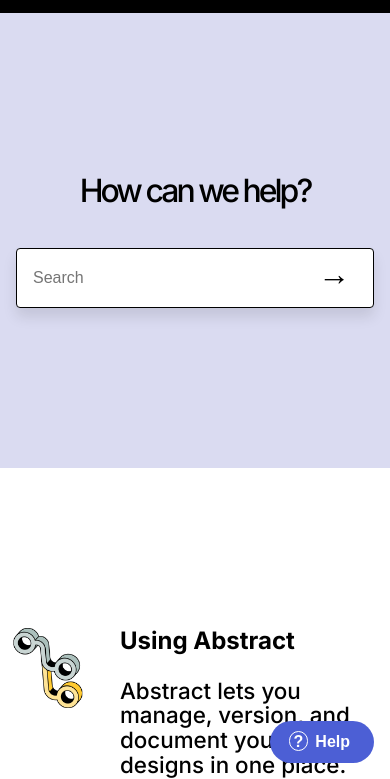
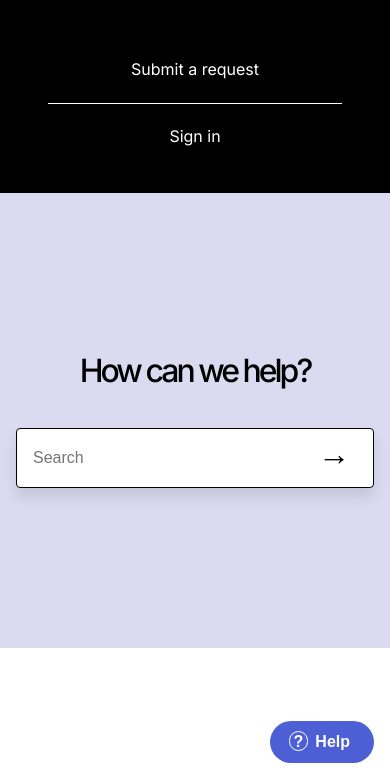
Before and after one commit to SpectreAscended/abstract-clone, a plain HTML site: page index.html in a window 390 px wide. Both pictures are taken after a click on the element 345 px from the left and 43 px from the top of the page. Shown: the part 65-844 px from the top of the page. Drawn offline with Linux system fonts and the light colour scheme.

Commit message:
Added mobile help-center

```diff
--- a/css/queries.css
+++ b/css/queries.css
@@ -12,6 +12,15 @@
 
   .nav__mobile-sign-in-wrapper {
     margin-top: 0.5rem;
+  }
+
+  .mobile-help-center {
+    font-size: 1rem;
+    padding-block: 1.5rem;
+  }
+
+  .mobile-help-center-container {
+    margin-inline: 3rem;
   }
 
   .section__hero {
@@ -38,6 +47,10 @@
     display: none;
   }
 
+  .mobile-help-center {
+    display: none;
+  }
+
   .footer__copyright-container {
     margin-top: 10rem;
     align-self: flex-end;
--- a/css/style.css
+++ b/css/style.css
@@ -134,6 +134,52 @@
 
 .mobile-menu.active .mobile-menu-icon--bottom {
   transform: translateY(-2px) rotate(45deg);
+}
+
+.mobile-help-center {
+  background-color: var(--color-black);
+  color: var(--color-white);
+  display: flex;
+  flex: 1 0 5rem;
+  align-items: center;
+  justify-content: center;
+  font-size: 1.5rem;
+  padding-block: 3rem;
+}
+
+.mobile-help-center-container {
+  max-width: 30rem;
+  flex: 1 1 0;
+  margin-inline: 5rem;
+}
+
+.mobile-help-center-container > * {
+  flex: 1 1 100%;
+  max-width: 100%;
+  padding-block: 1.5rem;
+  text-align: center;
+}
+
+.mobile-help-center--request-container {
+}
+
+.mobile-help-center--request {
+  border-bottom: 1px solid var(--color-white);
+}
+
+.mobile-help-center--request:link,
+.mobile-help-center--request:visited,
+.mobile-help-center--sign-in:link,
+.mobile-help-center--sign-in:link {
+  display: block;
+  transition: color 250ms ease;
+}
+
+.mobile-help-center--request:hover,
+.mobile-help-center--request:active,
+.mobile-help-center--sign-in:hover,
+.mobile-help-center--sign-in:active {
+  color: rgb(163, 163, 163);
 }
 
 /* Buttons */
@@ -363,3 +409,7 @@
 .footer__copyright figure img {
   width: 100%;
 }
+
+.hidden {
+  display: none;
+}
--- a/index.html
+++ b/index.html
@@ -43,6 +43,19 @@
         </div>
       </div>
     </nav>
+    <div class="mobile-help-center hidden">
+      <div class="mobile-help-center-container">
+        <a href="#" class="mobile-help-center--request">Submit a request</a>
+      <a href="#" class="mobile-help-center--sign-in">Sign in</a>
+      </div>
+
+      <!-- <div class="mobile-help-center--request-container">
+
+      </div>
+      <div class="mobile-help-center--sign-in-container">
+
+      </div> -->
+    </div>
     <main>
       <section class="section__hero">
         <div class="hero__search-wrapper">
--- a/script/app.js
+++ b/script/app.js
@@ -1,5 +1,7 @@
 const mobileMenu = document.querySelector('.mobile-menu');
+const mobileHelp = document.querySelector('.mobile-help-center');
 
 mobileMenu.addEventListener('click', function (e) {
   mobileMenu.classList.toggle('active');
+  mobileHelp.classList.toggle('hidden');
 });
```
